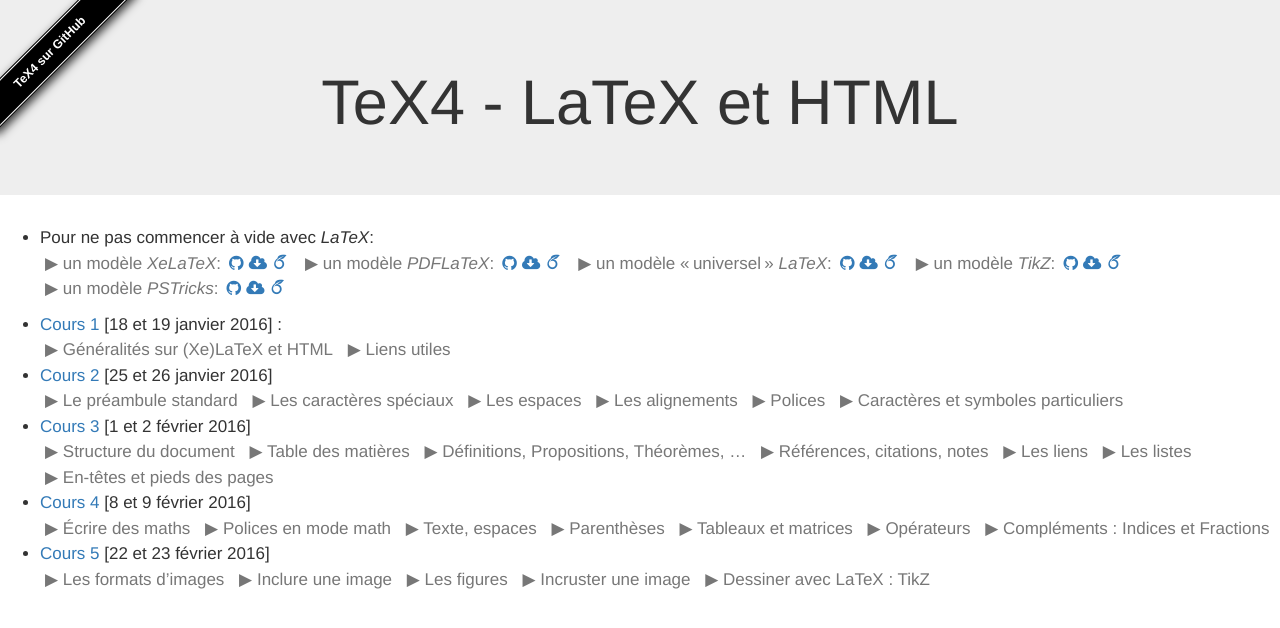
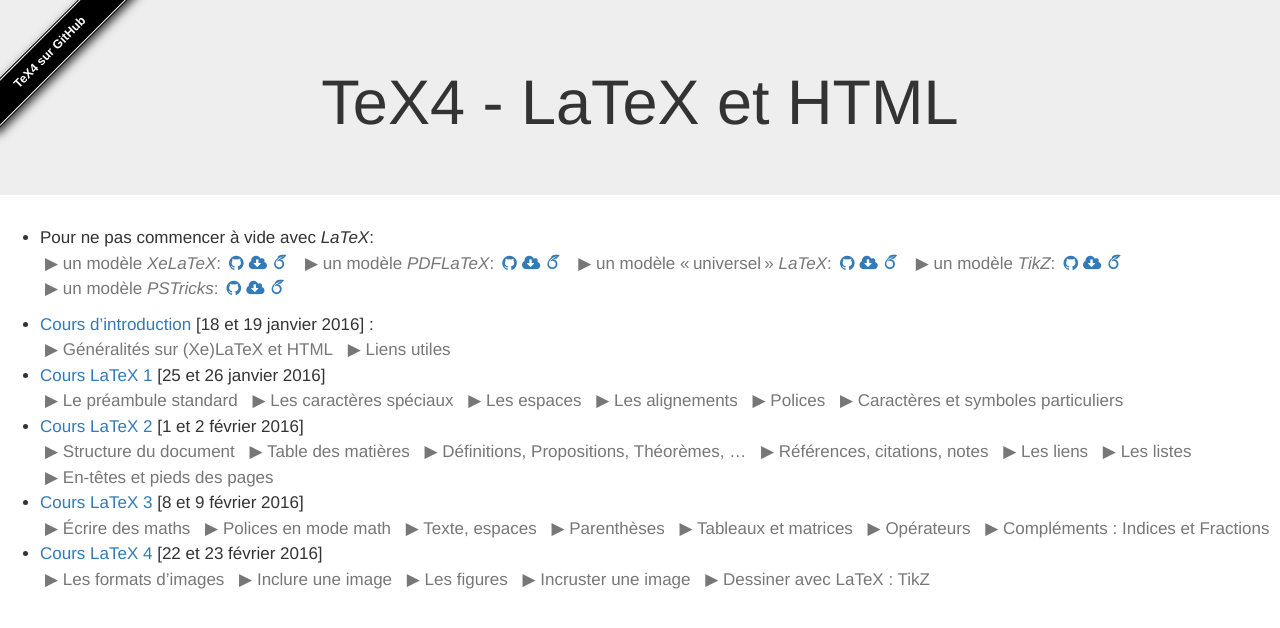
Before and after one commit to ktzanev/tex4lille1, a Jekyll site: the page built from index.md, in a window 1280 px wide. Shown: the top 628 px of the page. Built offline with Jekyll 4.4.1, drawn with Linux system fonts in a browser that asks for light colours; nearby versions of some CDN libraries.

Commit message:
renommage des cours

```diff
--- a/index.md
+++ b/index.md
@@ -11,17 +11,17 @@ layout: default
 {: class='modeles'}
 
 
-- [Cours 1](cours1.html) [18 et 19 janvier 2016] :
+- [Cours d'introduction](cours_intro.html) [18 et 19 janvier 2016] :
   +   Généralités sur (Xe)LaTeX et HTML
   +   Liens utiles
-- [Cours 2](cours2.html) [25 et 26 janvier 2016]
+- [Cours LaTeX 1](cours_latex1.html) [25 et 26 janvier 2016]
   +   Le préambule standard
   +   Les caractères spéciaux
   +   Les espaces
   +   Les alignements
   +   Polices
   +   Caractères et symboles particuliers
-- [Cours 3](cours3.html) [1 et 2 février 2016]
+- [Cours LaTeX 2](cours_latex2.html) [1 et 2 février 2016]
   +   Structure du document
   +   Table des matières
   +   Définitions, Propositions, Théorèmes, ...
@@ -29,7 +29,7 @@ layout: default
   +   Les liens
   +   Les listes
   +   En-têtes et pieds des pages
-- [Cours 4](cours4.html) [8 et 9 février 2016]
+- [Cours LaTeX 3](cours_latex3.html) [8 et 9 février 2016]
   +   Écrire des maths
   +   Polices en mode math
   +   Texte, espaces
@@ -37,7 +37,7 @@ layout: default
   +   Tableaux et matrices
   +   Opérateurs
   +   Compléments : Indices et Fractions
-- [Cours 5](cours5.html) [22 et 23 février 2016]
+- [Cours LaTeX 4](cours_latex4.html) [22 et 23 février 2016]
   +   Les formats d'images
   +   Inclure une image
   +   Les figures
```
Also changed, not shown: cours_intro.md (renamed from cours1.md, +3 -3 lines), cours_latex1.md (renamed from cours2.md, +3 -3 lines), cours_latex2.md (renamed from cours3.md, +3 -3 lines), cours_latex3.md (renamed from cours4.md, +3 -3 lines), cours_latex4.md (renamed from cours5.md, +3 -3 lines).
